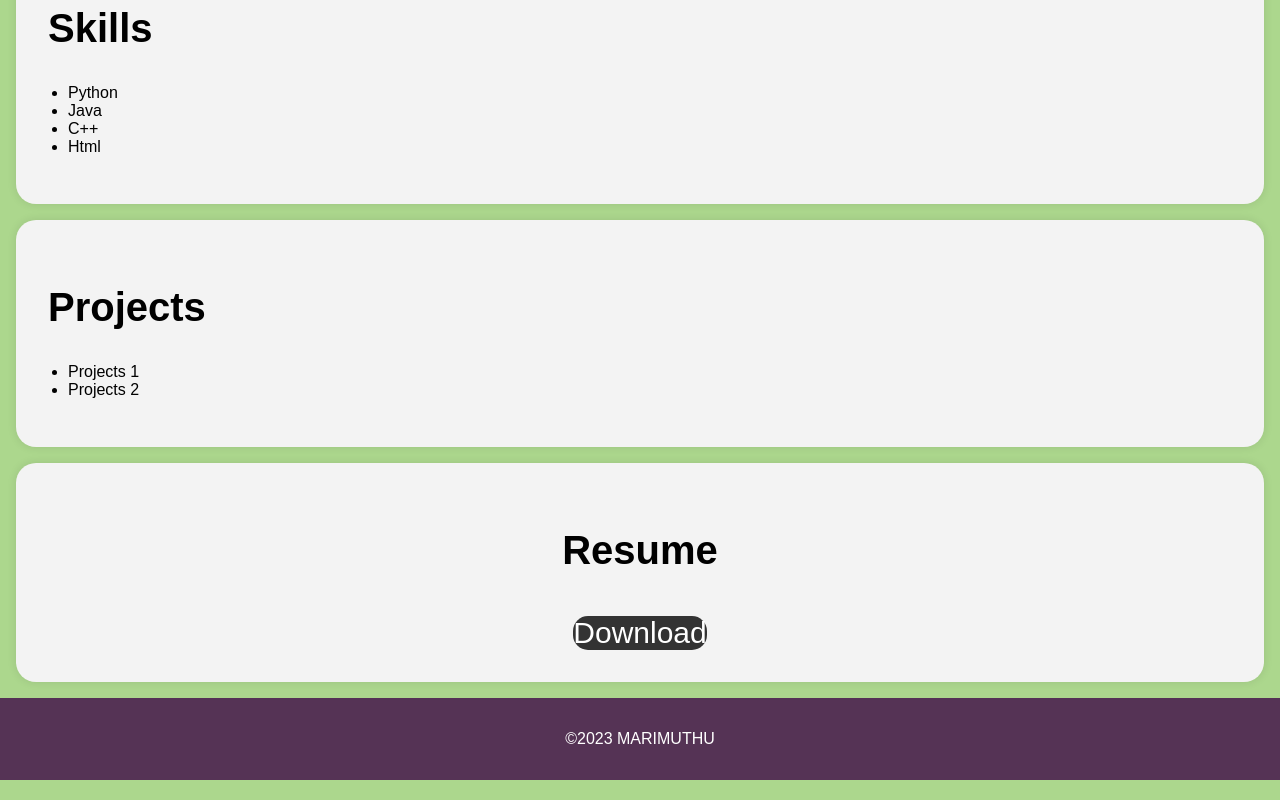
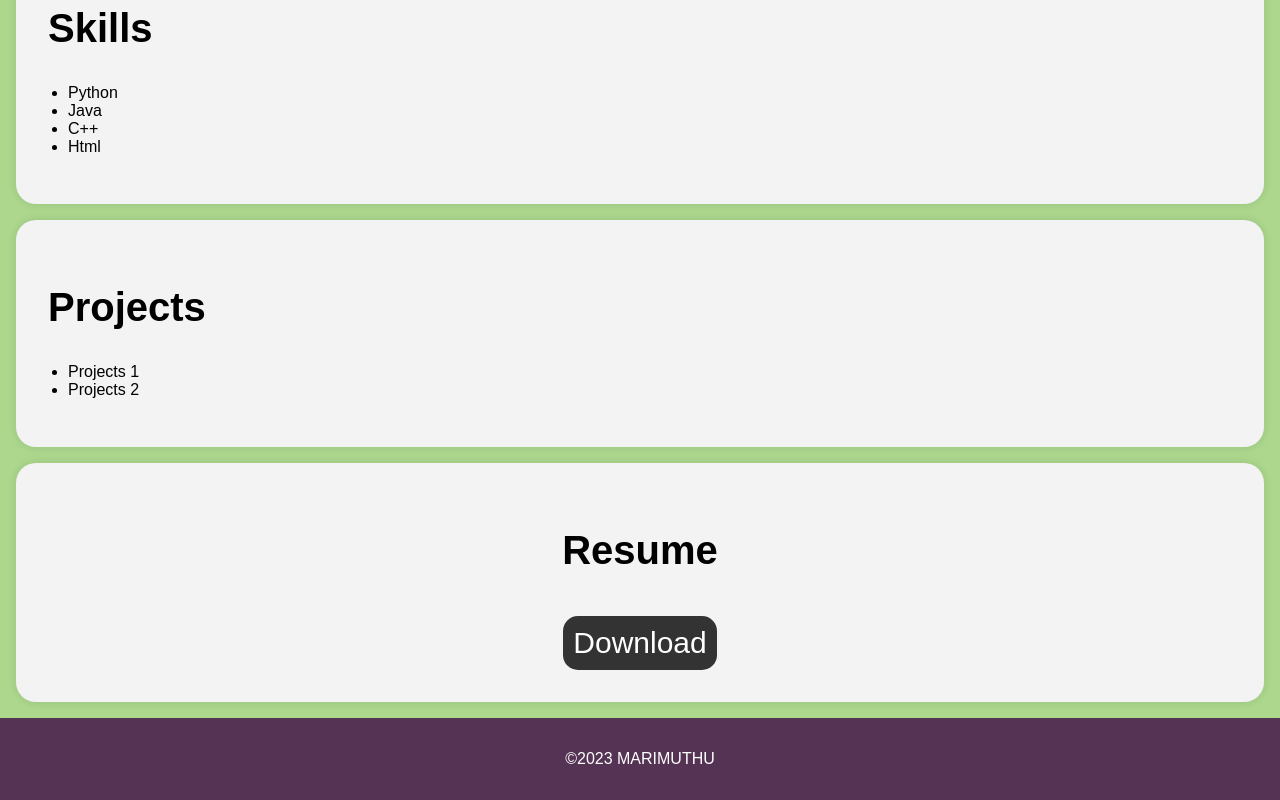
Before and after one commit to Marimuthukj/digitalportfolio, a plain HTML site: page index.html in a window 1280 px wide. Shown: the part 861-1661 px from the top of the page. Drawn offline with Linux system fonts and the light colour scheme.

Commit message:
Update index.html

```diff
--- a/index.html
+++ b/index.html
@@ -74,7 +74,7 @@
 		.download-button{
 			background-color: #333;
 			color: #fff;
-			padding: 0.20rem 13 rem;
+			padding:10px 10px;
 			text-decoration: none;
 			font-size: 30px;
 			border-radius:15px;
```
